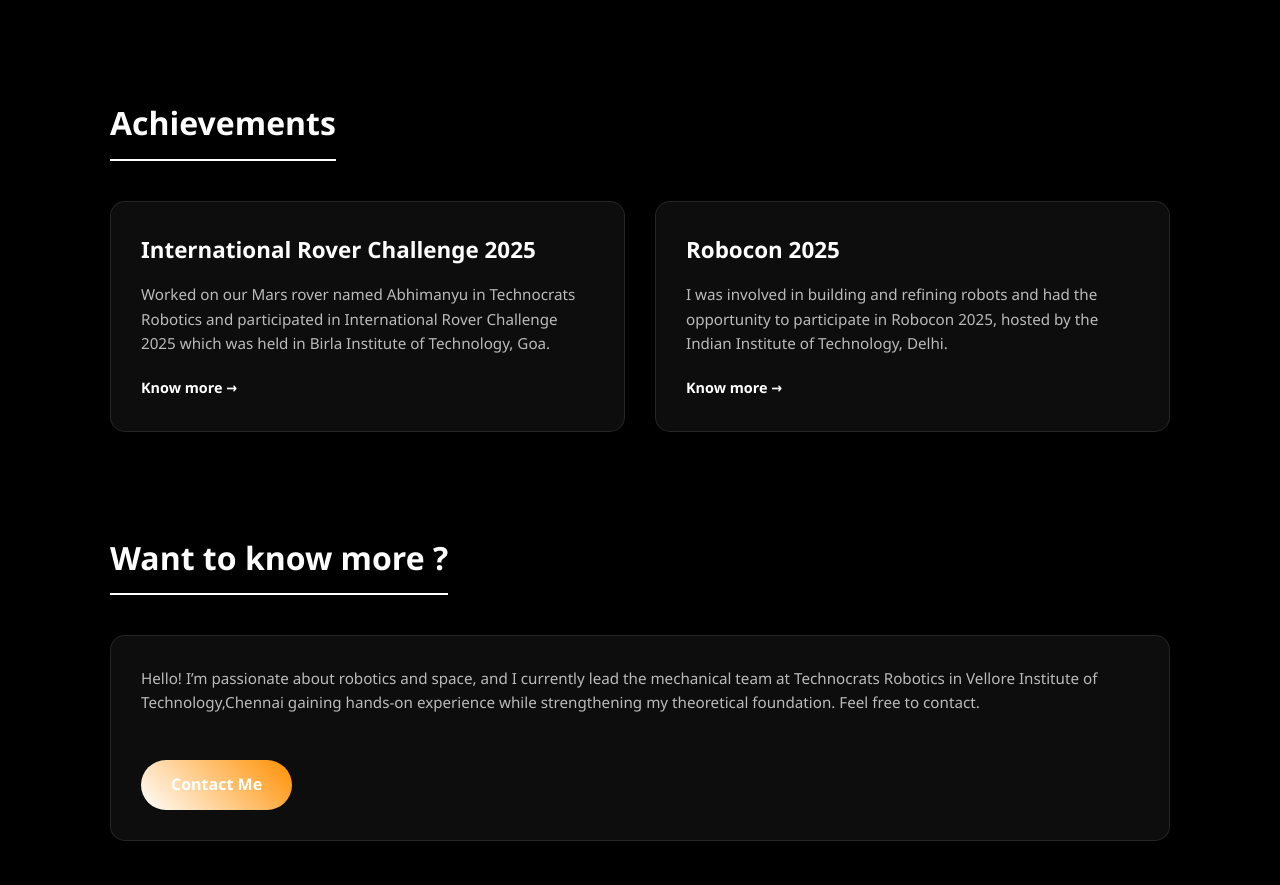
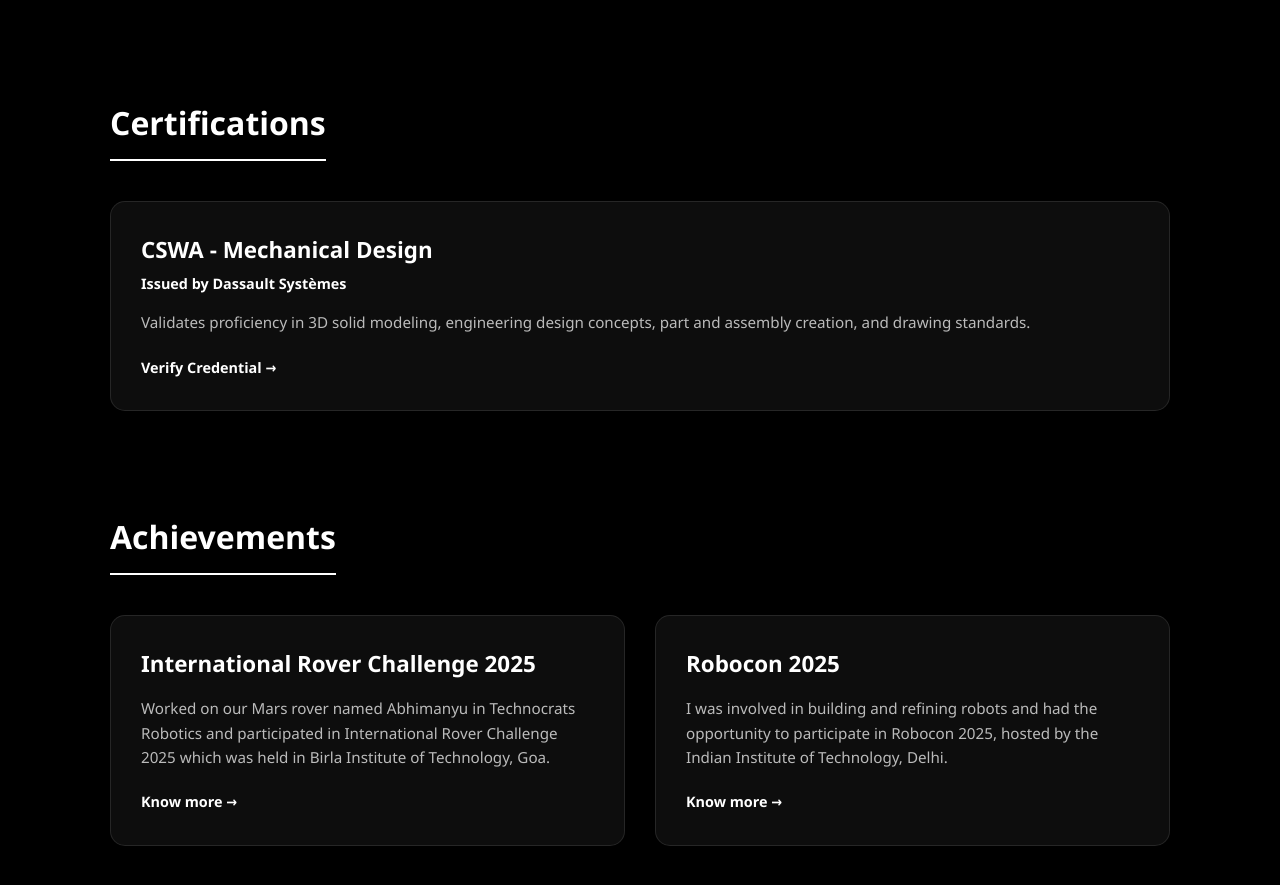
Before and after one commit to MeowCat36/my_portfolio, a plain HTML site: page index.html in a window 1280 px wide. Shown: the part 1020-1905 px from the top of the page. Drawn offline with Linux system fonts and the light colour scheme.

Commit message:
Update index.html

```diff
--- a/index.html
+++ b/index.html
@@ -376,6 +376,22 @@
                 </div>
             </div>
         </section>
+                <section id="certifications">
+            <h2 class="section-title">Certifications</h2>
+            <div class="grid">
+
+                <article class="card">
+                    <h3 style="margin-bottom: 5px;">CSWA - Mechanical Design</h3>
+                    <p style="color: var(--accent-color); font-weight: bold; font-size: 0.9rem; margin-bottom: 15px;">
+                        Issued by Dassault Systèmes
+                    </p>
+                    <p>Validates proficiency in 3D solid modeling, engineering design concepts, part and assembly creation, and drawing standards.</p>
+
+                    <a href="https://www.credly.com/badges/c59b5a08-6afa-4a3f-b42a-424321c2b74e" target="_blank" class="card-link">Verify Credential &rarr;</a>
+                </article>
+
+                </div>
+        </section>
         <section id="work">
             <h2 class="section-title">Achievements</h2>
             <div class="grid">
@@ -446,4 +462,5 @@
         }
     </script>
 </body>
+
 </html>
```
